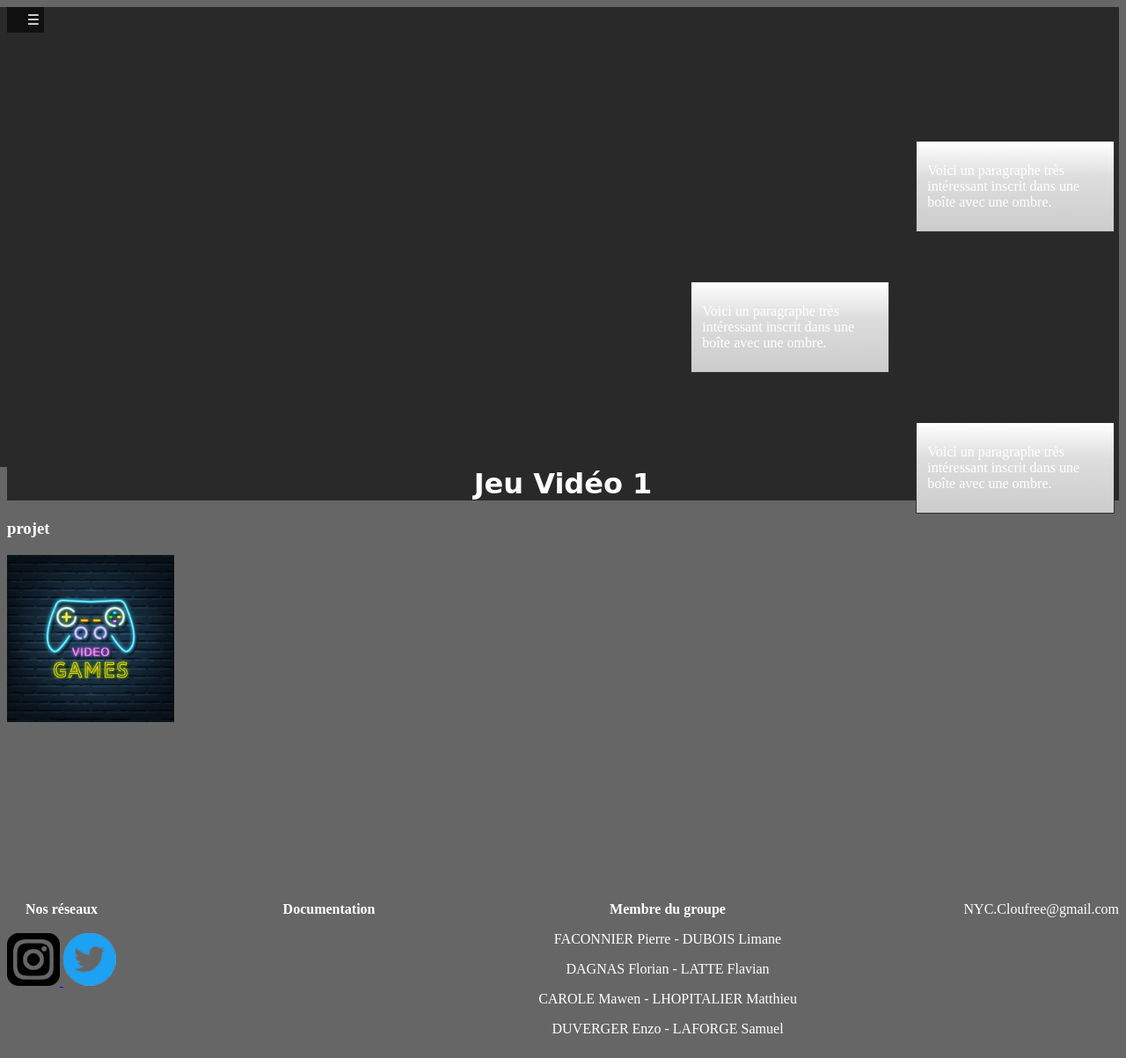
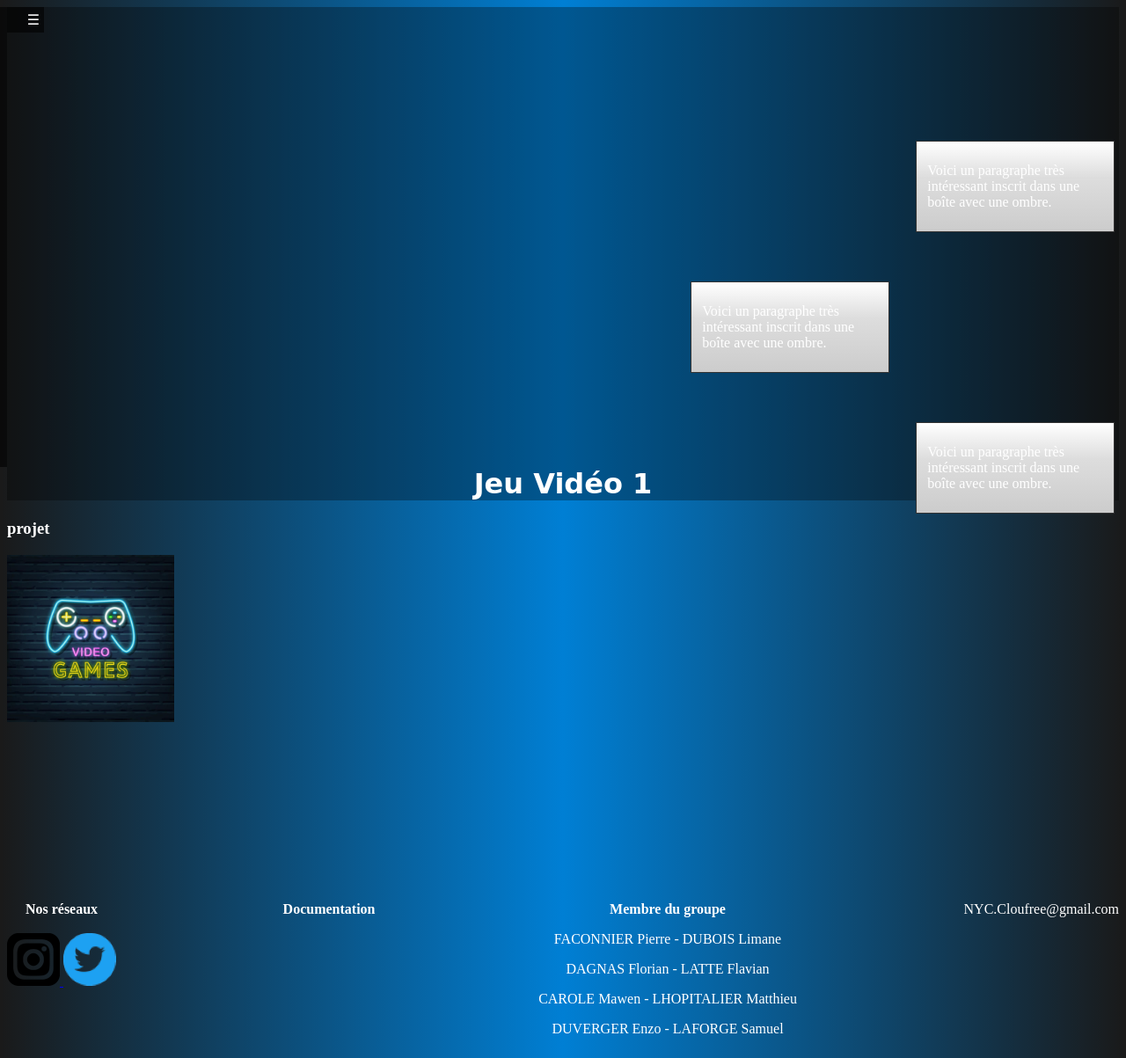
Before and after one commit to Flodagnas/CloudFree, a PHP site: page /JV1.html in a window 1280 px wide. Shown: the whole page at 88% size. Run offline with PHP 8.4, Linux system fonts and the light colour scheme.

Commit message:
Update fond.css

```diff
--- a/CSS/fond.css
+++ b/CSS/fond.css
@@ -1,10 +1,11 @@
 body{
+    background: linear-gradient(to right, rgba(0, 0, 0, 0.75), rgb(0, 127, 212), rgb(0, 0, 0, 0.75));
     background-color: rgba(0, 0, 0, 0.6);
     color: white;
 }
 
 header{
-    background-color: rgba(0, 0, 0, 0.6);
+    background-color: rgba(0, 0, 0, 0.315);
 }
 
 p{
```
